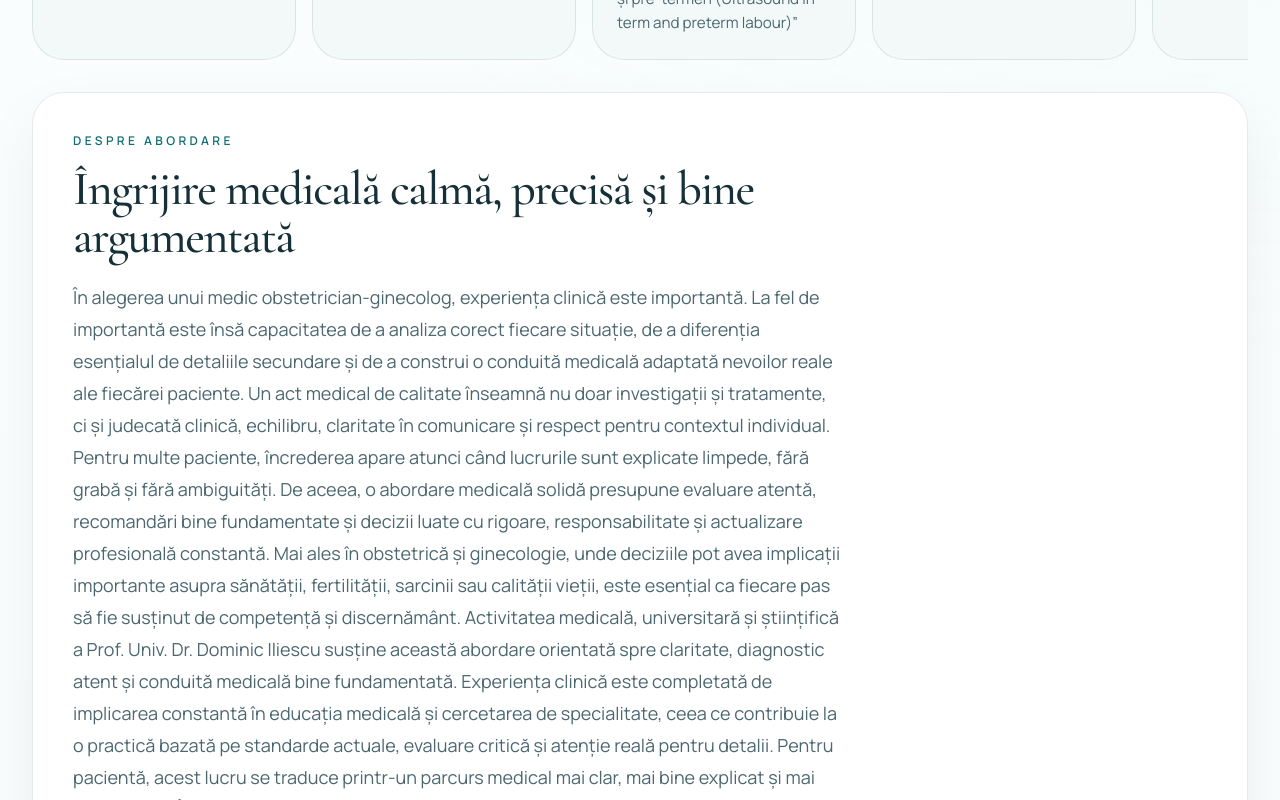
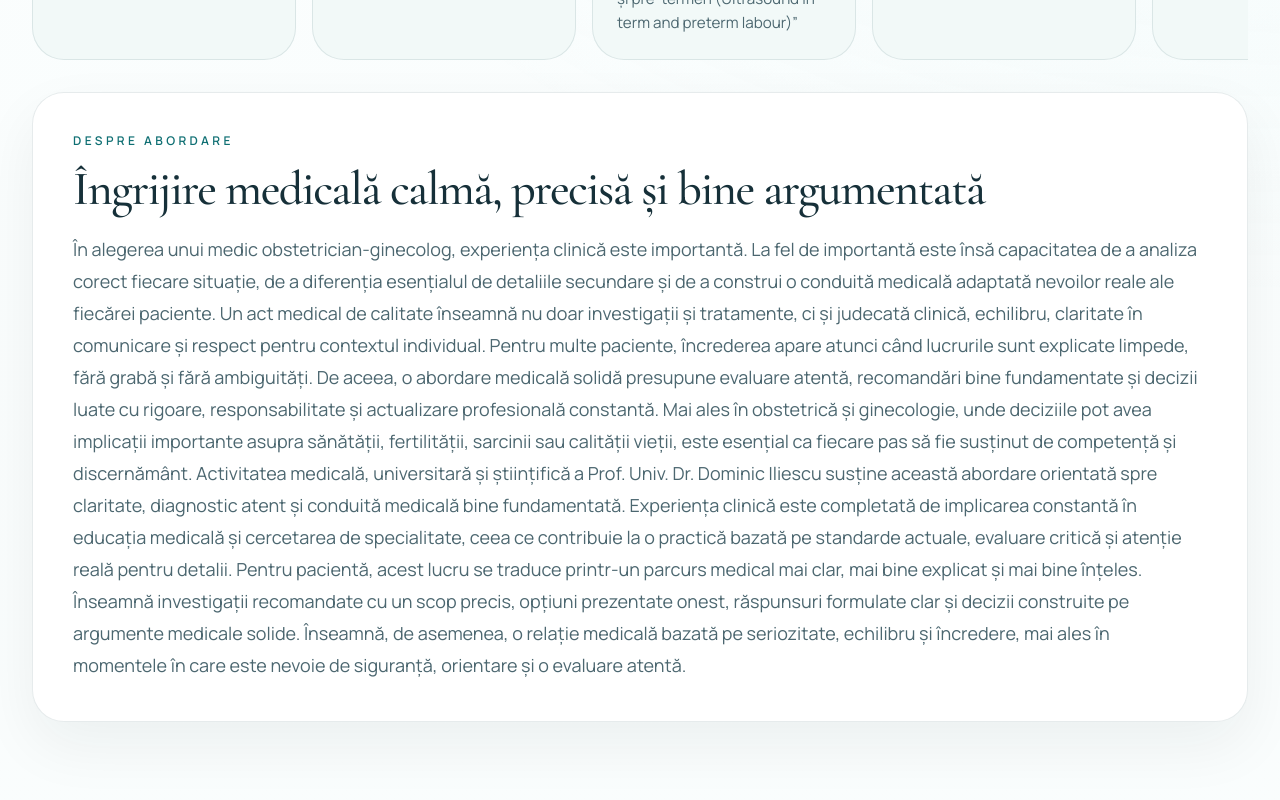
Before and after one commit to SynNabres/IliescuDominic, a Next.js app: page / in a window 1280 px wide. Shown: the part 1160-1960 px from the top of the page. Built offline with nearby package versions, Linux system fonts and the light colour scheme; no server answers.

Commit message:
Fix about approach text width in card

```diff
--- a/src/app/page.tsx
+++ b/src/app/page.tsx
@@ -117,6 +117,7 @@ export default function HomePage() {
           <div className="rounded-[2rem] border border-[var(--color-border)] bg-white p-7 shadow-[0_24px_60px_rgba(15,35,42,0.06)] sm:p-10">
             <div>
               <SectionHeading
+                className="max-w-none"
                 eyebrow="Despre abordare"
                 title="Îngrijire medicală calmă, precisă și bine argumentată"
                 description="În alegerea unui medic obstetrician-ginecolog, experiența clinică este importantă. La fel de importantă este însă capacitatea de a analiza corect fiecare situație, de a diferenția esențialul de detaliile secundare și de a construi o conduită medicală adaptată nevoilor reale ale fiecărei paciente. Un act medical de calitate înseamnă nu doar investigații și tratamente, ci și judecată clinică, echilibru, claritate în comunicare și respect pentru contextul individual.
--- a/src/components/section-heading.tsx
+++ b/src/components/section-heading.tsx
@@ -3,6 +3,7 @@ type SectionHeadingProps = {
   title: string;
   description?: string;
   align?: "left" | "center";
+  className?: string;
 };
 
 export function SectionHeading({
@@ -10,11 +11,12 @@ export function SectionHeading({
   title,
   description,
   align = "left",
+  className = "",
 }: SectionHeadingProps) {
   const alignment = align === "center" ? "mx-auto text-center" : "";
 
   return (
-    <div className={`max-w-3xl ${alignment}`}>
+    <div className={`max-w-3xl ${alignment} ${className}`.trim()}>
       {eyebrow ? (
         <p className="mb-4 text-xs font-semibold uppercase tracking-[0.28em] text-[var(--color-accent-strong)]">
           {eyebrow}
```
